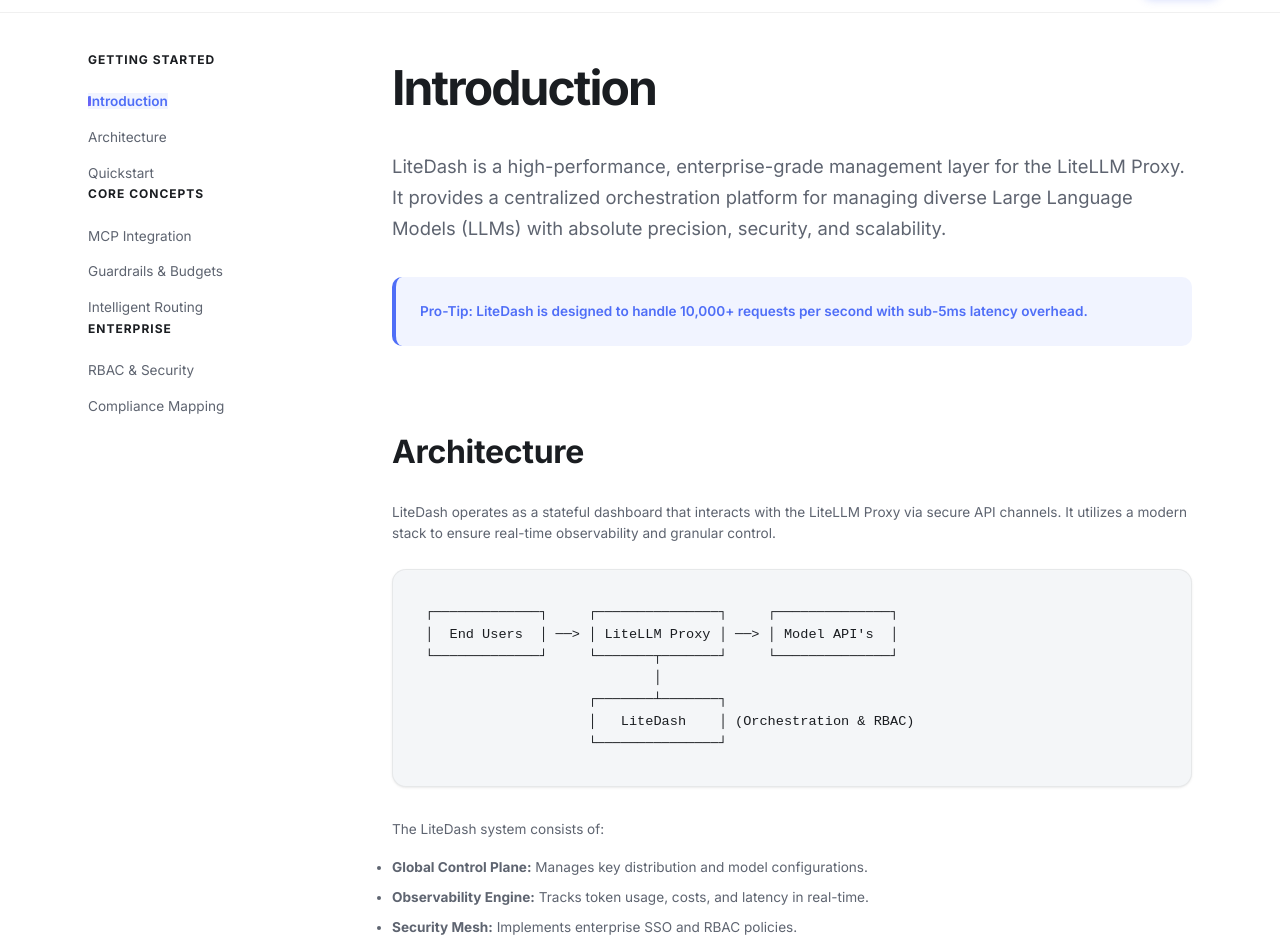
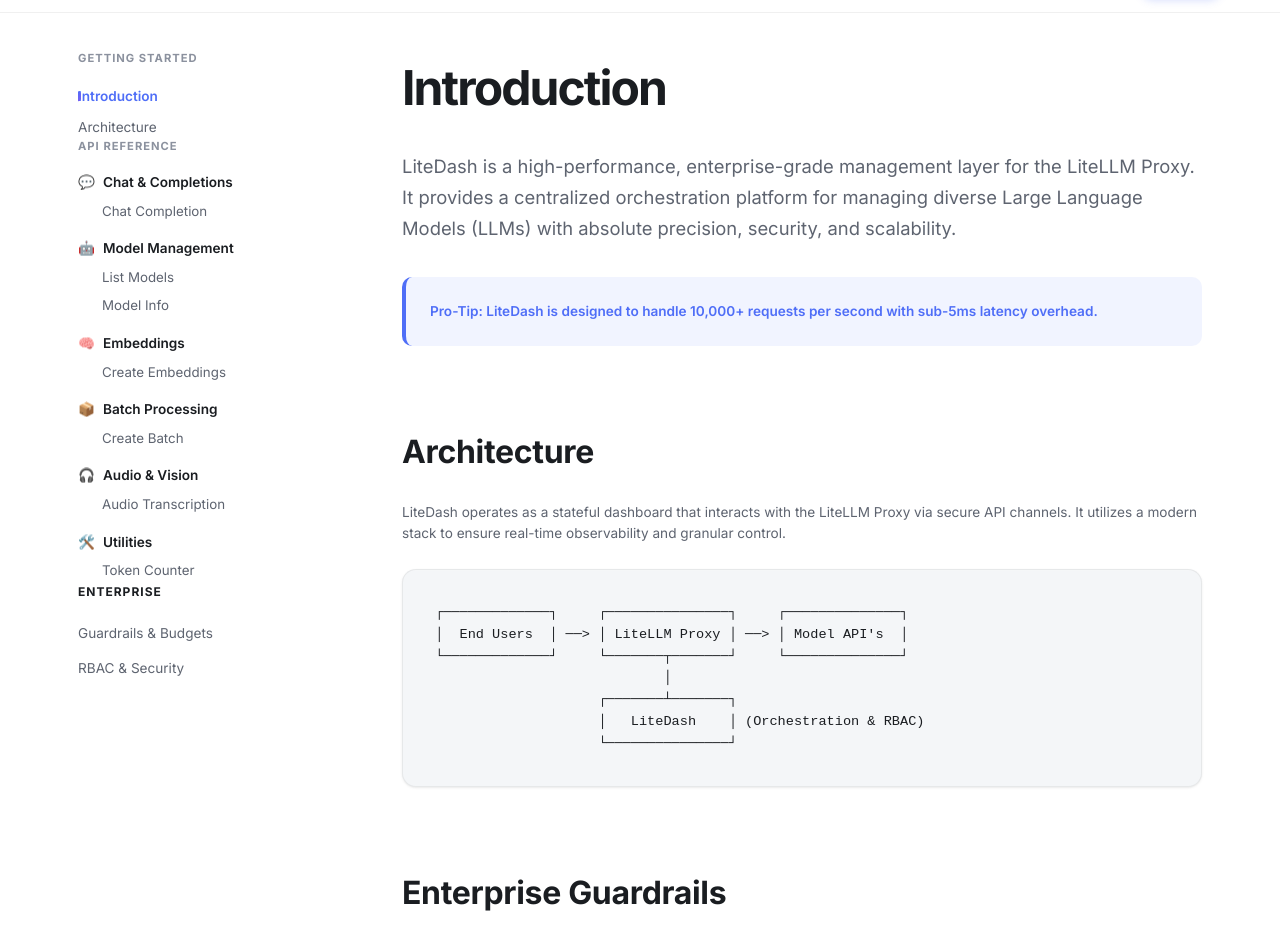
Before and after one commit to aaemon/LiteDash, a Next.js app: page /docs in a window 1280 px wide. Shown: the part 50-992 px from the top of the page. Built offline with nearby package versions, Linux system fonts and the light colour scheme.

Commit message:
Integrate interactive API Reference explorer into documentation

```diff
--- /dev/null
+++ b/src/app/docs/api-data.ts
@@ -0,0 +1,116 @@
+export interface APIEndpoint {
+    path: string;
+    method: 'GET' | 'POST' | 'PUT' | 'DELETE';
+    summary: string;
+    description: string;
+    tag: string;
+    body?: any;
+    responses: any;
+}
+
+export const API_CATEGORIES = [
+    { id: 'chat', name: 'Chat & Completions', icon: '💬' },
+    { id: 'models', name: 'Model Management', icon: '🤖' },
+    { id: 'embeddings', name: 'Embeddings', icon: '🧠' },
+    { id: 'batch', name: 'Batch Processing', icon: '📦' },
+    { id: 'audio', name: 'Audio & Vision', icon: '🎧' },
+    { id: 'utils', name: 'Utilities', icon: '🛠️' },
+];
+
+export const API_DATA: APIEndpoint[] = [
+    {
+        tag: 'chat',
+        method: 'POST',
+        path: '/v1/chat/completions',
+        summary: 'Chat Completion',
+        description: "Creates a model response for the given chat conversation. Follows OpenAI's Chat API specification.",
+        body: {
+            model: "string (required)",
+            messages: "array (required)",
+            temperature: "number (optional)",
+            stream: "boolean (optional)",
+            max_tokens: "integer (optional)"
+        },
+        responses: {
+            200: "ChatCompletionResponse",
+            401: "AuthenticationError"
+        }
+    },
+    {
+        tag: 'models',
+        method: 'GET',
+        path: '/models',
+        summary: 'List Models',
+        description: "Retrieve a list of models available to your API key. Compatible with OpenAI's model list endpoint.",
+        responses: {
+            200: "ListModelsResponse"
+        }
+    },
+    {
+        tag: 'models',
+        method: 'GET',
+        path: '/model/info',
+        summary: 'Model Info',
+        description: "Provides detailed information about models, including pricing, providers, and capabilities.",
+        responses: {
+            200: "ModelInfoResponse"
+        }
+    },
+    {
+        tag: 'embeddings',
+        method: 'POST',
+        path: '/v1/embeddings',
+        summary: 'Create Embeddings',
+        description: "Creates an embedding vector representing the input text.",
+        body: {
+            model: "string (required)",
+            input: "string or array (required)"
+        },
+        responses: {
+            200: "EmbeddingResponse"
+        }
+    },
+    {
+        tag: 'batch',
+        method: 'POST',
+        path: '/v1/batches',
+        summary: 'Create Batch',
+        description: "Creates a new batch for asynchronous processing of multiple requests.",
+        body: {
+            input_file_id: "string (required)",
+            endpoint: "string (required)",
+            completion_window: "string (required)"
+        },
+        responses: {
+            201: "BatchResponse"
+        }
+    },
+    {
+        tag: 'audio',
+        method: 'POST',
+        path: '/v1/audio/transcriptions',
+        summary: 'Audio Transcription',
+        description: "Transcribes audio into a representative text format.",
+        body: {
+            file: "file (required)",
+            model: "string (required)"
+        },
+        responses: {
+            200: "TranscriptionResponse"
+        }
+    },
+    {
+        tag: 'utils',
+        method: 'POST',
+        path: '/utils/token_counter',
+        summary: 'Token Counter',
+        description: "Utility endpoint to count tokens for a specific model without calling the LLM provider.",
+        body: {
+            model: "string",
+            messages: "array"
+        },
+        responses: {
+            200: "TokenCountResponse"
+        }
+    }
+];
--- a/src/app/docs/page.tsx
+++ b/src/app/docs/page.tsx
@@ -1,8 +1,22 @@
 'use client';
 
 import Link from 'next/link';
+import { useState } from 'react';
+import { API_DATA, API_CATEGORIES, APIEndpoint } from './api-data';
 
 export default function DocsPage() {
+    const [activeSection, setActiveSection] = useState('introduction');
+    const [selectedEndpoint, setSelectedEndpoint] = useState<APIEndpoint | null>(null);
+
+    const scrollToSection = (id: string) => {
+        setActiveSection(id);
+        setSelectedEndpoint(null);
+        const element = document.getElementById(id);
+        if (element) {
+            element.scrollIntoView({ behavior: 'smooth' });
+        }
+    };
+
     return (
         <div className="flex flex-col min-h-screen" style={{ backgroundColor: 'var(--bg-primary)', color: 'var(--text-primary)' }}>
             {/* Nav */}
@@ -28,29 +42,59 @@
 
             <div className="container" style={{ display: 'flex', gap: '4rem', paddingTop: '100px', paddingBottom: '100px' }}>
                 {/* Sidebar */}
-                <aside style={{ width: '240px', position: 'sticky', top: '100px', height: 'fit-content' }}>
+                <aside style={{ width: '260px', position: 'sticky', top: '100px', height: 'calc(100vh - 140px)', overflowY: 'auto', paddingRight: '1rem' }}>
                     <div className="flex flex-col gap-8">
                         <div>
-                            <h5 style={{ fontSize: '0.75rem', fontWeight: 800, textTransform: 'uppercase', letterSpacing: '1px', marginBottom: '1.25rem', color: 'var(--text-primary)' }}>Getting Started</h5>
-                            <ul style={{ listStyle: 'none', padding: 0, display: 'flex', flexDirection: 'column', gap: '0.75rem', fontSize: '0.9rem' }}>
-                                <li><a href="#introduction" className="nav-link active">Introduction</a></li>
-                                <li><a href="#architecture" className="nav-link">Architecture</a></li>
-                                <li><a href="#quickstart" className="nav-link">Quickstart</a></li>
+                            <h5 style={{ fontSize: '0.7rem', fontWeight: 800, textTransform: 'uppercase', letterSpacing: '1px', marginBottom: '1rem', color: 'var(--text-tertiary)' }}>Getting Started</h5>
+                            <ul style={{ listStyle: 'none', padding: 0, display: 'flex', flexDirection: 'column', gap: '0.5rem', fontSize: '0.9rem' }}>
+                                <li><button onClick={() => scrollToSection('introduction')} className={`nav-link ${activeSection === 'introduction' ? 'active' : ''}`} style={{ background: 'none', border: 'none', padding: 0, textAlign: 'left', width: '100%', cursor: 'pointer' }}>Introduction</button></li>
+                                <li><button onClick={() => scrollToSection('architecture')} className={`nav-link ${activeSection === 'architecture' ? 'active' : ''}`} style={{ background: 'none', border: 'none', padding: 0, textAlign: 'left', width: '100%', cursor: 'pointer' }}>Architecture</button></li>
                             </ul>
                         </div>
+
                         <div>
-                            <h5 style={{ fontSize: '0.75rem', fontWeight: 800, textTransform: 'uppercase', letterSpacing: '1px', marginBottom: '1.25rem', color: 'var(--text-primary)' }}>Core Concepts</h5>
-                            <ul style={{ listStyle: 'none', padding: 0, display: 'flex', flexDirection: 'column', gap: '0.75rem', fontSize: '0.9rem' }}>
-                                <li><a href="#mcp" className="nav-link">MCP Integration</a></li>
-                                <li><a href="#guardrails" className="nav-link">Guardrails & Budgets</a></li>
-                                <li><a href="#routing" className="nav-link">Intelligent Routing</a></li>
+                            <h5 style={{ fontSize: '0.7rem', fontWeight: 800, textTransform: 'uppercase', letterSpacing: '1px', marginBottom: '1rem', color: 'var(--text-tertiary)' }}>API Reference</h5>
+                            <div className="flex flex-col gap-4">
+                                {API_CATEGORIES.map(cat => (
+                                    <div key={cat.id}>
+                                        <div style={{ fontSize: '0.85rem', fontWeight: 600, marginBottom: '0.5rem', display: 'flex', alignItems: 'center', gap: '0.5rem' }}>
+                                            <span>{cat.icon}</span> {cat.name}
+                                        </div>
+                                        <ul style={{ listStyle: 'none', paddingLeft: '1.5rem', display: 'flex', flexDirection: 'column', gap: '0.5rem', fontSize: '0.8rem' }}>
+                                            {API_DATA.filter(e => e.tag === cat.id).map(endpoint => (
+                                                <li key={endpoint.path}>
+                                                    <button
+                                                        onClick={() => {
+                                                            setSelectedEndpoint(endpoint);
+                                                            setActiveSection('api-explorer');
+                                                            window.scrollTo({ top: 100, behavior: 'smooth' });
+                                                        }}
+                                                        style={{
+                                                            background: 'none',
+                                                            border: 'none',
+                                                            padding: 0,
+                                                            textAlign: 'left',
+                                                            width: '100%',
+                                                            cursor: 'pointer',
+                                                            color: selectedEndpoint?.path === endpoint.path ? 'var(--accent-primary)' : 'var(--text-secondary)',
+                                                            fontWeight: selectedEndpoint?.path === endpoint.path ? 600 : 400
+                                                        }}
+                                                    >
+                                                        {endpoint.summary}
+                                                    </button>
+                                                </li>
+                                            ))}
                                         </ul>
                                     </div>
+                                ))}
+                            </div>
+                        </div>
+
                         <div>
                             <h5 style={{ fontSize: '0.75rem', fontWeight: 800, textTransform: 'uppercase', letterSpacing: '1px', marginBottom: '1.25rem', color: 'var(--text-primary)' }}>Enterprise</h5>
                             <ul style={{ listStyle: 'none', padding: 0, display: 'flex', flexDirection: 'column', gap: '0.75rem', fontSize: '0.9rem' }}>
+                                <li><button onClick={() => scrollToSection('guardrails')} className="nav-link" style={{ background: 'none', border: 'none', padding: 0, textAlign: 'left', width: '100%', cursor: 'pointer' }}>Guardrails & Budgets</button></li>
                                 <li><a href="#rbac" className="nav-link">RBAC & Security</a></li>
-                                <li><a href="#compliance" className="nav-link">Compliance Mapping</a></li>
                             </ul>
                         </div>
                     </div>
@@ -58,6 +102,57 @@
 
                 {/* Main Content */}
                 <main style={{ flex: 1, maxWidth: '800px' }}>
+                    {activeSection === 'api-explorer' && selectedEndpoint ? (
+                        <section>
+                            <div style={{ display: 'flex', alignItems: 'center', gap: '1rem', marginBottom: '1rem' }}>
+                                <span style={{
+                                    padding: '0.25rem 0.75rem',
+                                    borderRadius: '6px',
+                                    fontSize: '0.75rem',
+                                    fontWeight: 800,
+                                    backgroundColor: selectedEndpoint.method === 'GET' ? '#0ea5e920' : '#10b98120',
+                                    color: selectedEndpoint.method === 'GET' ? '#0ea5e9' : '#10b981',
+                                    border: `1px solid ${selectedEndpoint.method === 'GET' ? '#0ea5e940' : '#10b98140'}`
+                                }}>
+                                    {selectedEndpoint.method}
+                                </span>
+                                <code style={{ fontSize: '1.1rem', fontWeight: 600 }}>{selectedEndpoint.path}</code>
+                            </div>
+                            <h1 style={{ fontSize: '2.5rem', fontWeight: 800, marginBottom: '1rem' }}>{selectedEndpoint.summary}</h1>
+                            <p style={{ fontSize: '1.1rem', color: 'var(--text-secondary)', marginBottom: '2rem' }}>{selectedEndpoint.description}</p>
+
+                            {selectedEndpoint.body && (
+                                <div style={{ marginBottom: '2.5rem' }}>
+                                    <h3 style={{ fontSize: '1.25rem', fontWeight: 700, marginBottom: '1rem' }}>Request Body</h3>
+                                    <div className="glass-card" style={{ padding: '1.5rem', backgroundColor: 'var(--bg-secondary)' }}>
+                                        <pre style={{ margin: 0, fontSize: '0.85rem' }}>
+                                            {JSON.stringify(selectedEndpoint.body, null, 2)}
+                                        </pre>
+                                    </div>
+                                </div>
+                            )}
+
+                            <div>
+                                <h3 style={{ fontSize: '1.25rem', fontWeight: 700, marginBottom: '1rem' }}>Example Request</h3>
+                                <div className="glass-card" style={{ padding: '1.5rem', backgroundColor: '#000', color: '#fff' }}>
+                                    <pre style={{ margin: 0, fontSize: '0.85rem', overflowX: 'auto' }}>
+                                        {`curl -X ${selectedEndpoint.method} "http://localhost:4000${selectedEndpoint.path}" \\
+  -H "Authorization: Bearer sk-1234" \\
+  ${selectedEndpoint.body ? `-H "Content-Type: application/json" \\
+  -d '${JSON.stringify(selectedEndpoint.body)}'` : ''}`}
+                                    </pre>
+                                </div>
+                            </div>
+
+                            <button
+                                onClick={() => setActiveSection('introduction')}
+                                style={{ marginTop: '3rem', color: 'var(--accent-primary)', background: 'none', border: 'none', cursor: 'pointer', fontWeight: 600 }}
+                            >
+                                ← Back to Documentation
+                            </button>
+                        </section>
+                    ) : (
+                        <>
                             <section id="introduction" style={{ marginBottom: '5rem' }}>
                                 <h1 style={{ fontSize: '3rem', fontWeight: 800, letterSpacing: '-0.04em', marginBottom: '1.5rem' }}>Introduction</h1>
                                 <p style={{ fontSize: '1.15rem', lineHeight: 1.7, marginBottom: '2rem' }}>
@@ -89,32 +184,6 @@
                     └───────────────┘`}
                                     </pre>
                                 </div>
-                        <p>
-                            The LiteDash system consists of:
-                            <ul style={{ marginTop: '1rem', display: 'flex', flexDirection: 'column', gap: '0.5rem' }}>
-                                <li><strong>Global Control Plane:</strong> Manages key distribution and model configurations.</li>
-                                <li><strong>Observability Engine:</strong> Tracks token usage, costs, and latency in real-time.</li>
-                                <li><strong>Security Mesh:</strong> Implements enterprise SSO and RBAC policies.</li>
-                            </ul>
-                        </p>
-                    </section>
-
-                    <section id="mcp" style={{ marginBottom: '5rem' }}>
-                        <h2 style={{ fontSize: '2rem', fontWeight: 800, marginBottom: '1.5rem' }}>Model Context Protocol (MCP)</h2>
-                        <p style={{ marginBottom: '1.5rem' }}>
-                            LiteDash natively supports the Model Context Protocol, allowing models to securely access
-                            local systems, cloud services, and real-time data with zero-trust security.
-                        </p>
-                        <div style={{ display: 'grid', gridTemplateColumns: '1fr 1fr', gap: '1.5rem' }}>
-                            <div className="glass-card">
-                                <h4 style={{ marginBottom: '0.5rem' }}>SSE Transport</h4>
-                                <p style={{ fontSize: '0.8rem' }}>Server-Sent Events for high-frequency updates and long-running context streams.</p>
-                            </div>
-                            <div className="glass-card">
-                                <h4 style={{ marginBottom: '0.5rem' }}>StdIO Transport</h4>
-                                <p style={{ fontSize: '0.8rem' }}>Secure process communication for local tool execution and sandboxed agents.</p>
-                            </div>
-                        </div>
                             </section>
 
                             <section id="guardrails" style={{ marginBottom: '5rem' }}>
@@ -138,13 +207,11 @@
                                             <td style={{ padding: '1rem', fontWeight: 600 }}>PII Filtering</td>
                                             <td style={{ padding: '1rem' }}>Automatic redaction of sensitive data before reaching the model.</td>
                                         </tr>
-                                <tr style={{ borderBottom: '1px solid var(--border-color)' }}>
-                                    <td style={{ padding: '1rem', fontWeight: 600 }}>Rate Limiting</td>
-                                    <td style={{ padding: '1rem' }}>User-level tiering to prevent API starvation.</td>
-                                </tr>
                                     </tbody>
                                 </table>
                             </section>
+                        </>
+                    )}
                 </main>
             </div>
 
```
Lines whose indentation alone changed are shown as unchanged.
